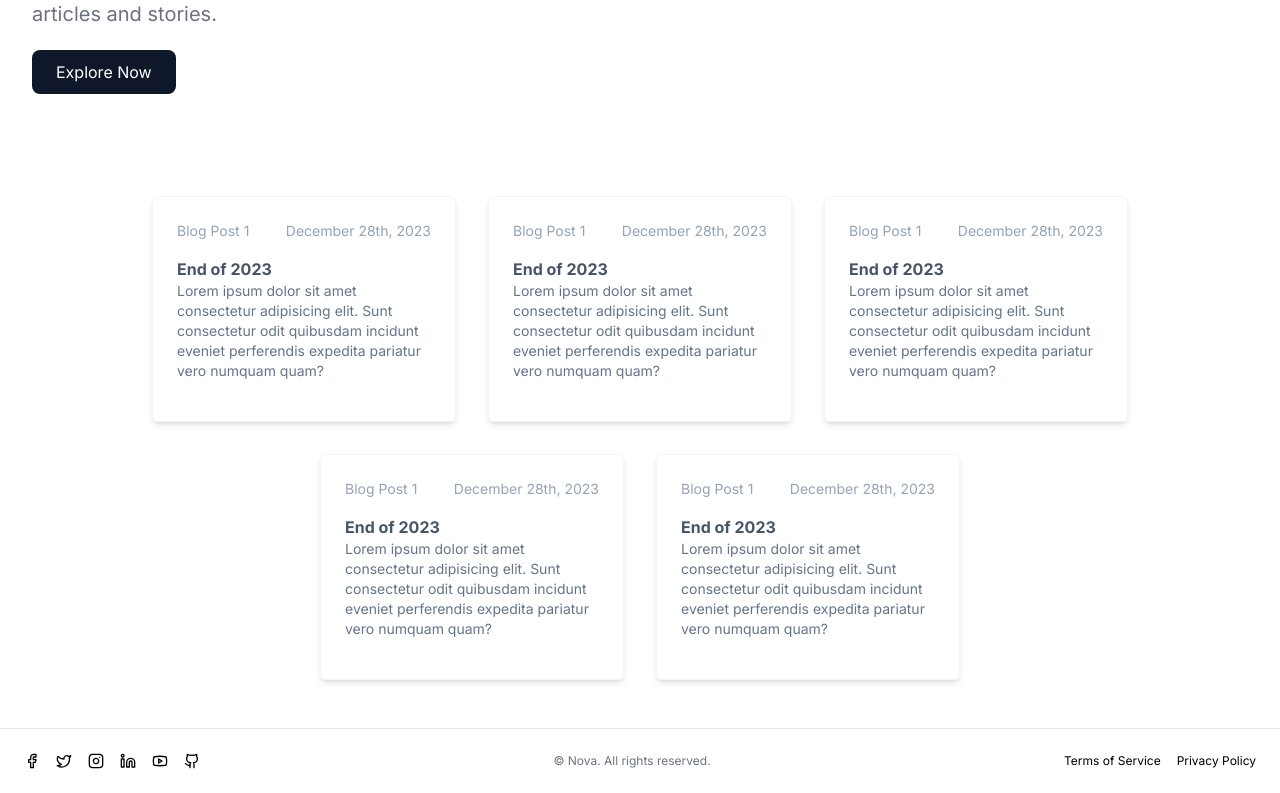
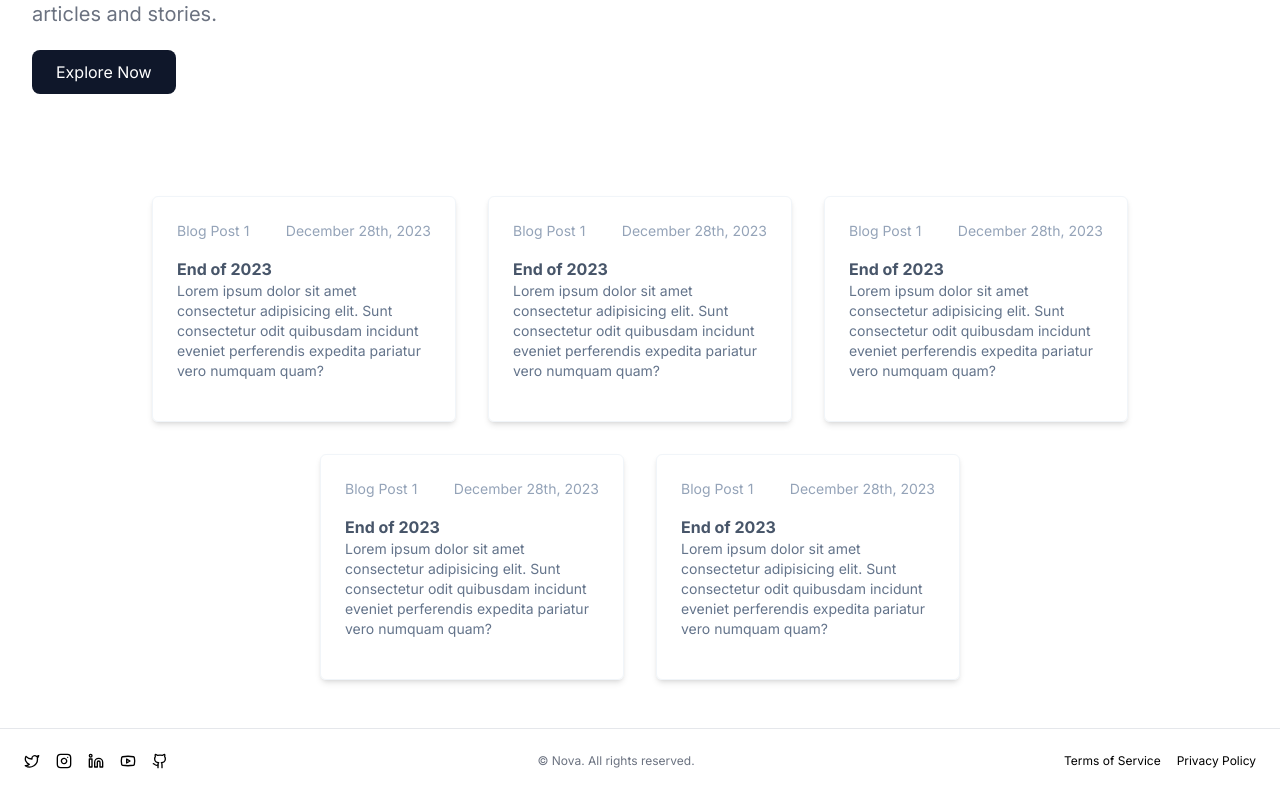
Before and after one commit to BrandonGormley/nova, a Next.js app: page / in a window 1280 px wide. Shown: the part 389-1182 px from the top of the page. Built offline with nearby package versions, Linux system fonts and the light colour scheme.

Commit message:
remove fb icojn & update social links

```diff
--- a/src/app/components/Footer.tsx
+++ b/src/app/components/Footer.tsx
@@ -5,24 +5,33 @@ export default function Footer() {
         <footer className='w-full py-6 border-t mx-auto max-w-[1440px] flex justify-center'>
             <div className='container px-4 md:px-6 flex items-center justify-between'>
                 <div className='flex gap-4'>
-                    <Link href='#'>
-                        <FacebookIcon className='w-4 h-4 hover:text-[#1877F2]' />
-                    </Link>
-                    <Link href='#'>
+                    <a
+                        href='https://twitter.com/BrandonGormley'
+                        target='_blank'
+                    >
                         <TwitterIcon className='w-4 h-4 hover:text-[#1DA1F2]' />
-                    </Link>
-                    <Link href='#'>
+                    </a>
+                    <a
+                        target='_blank'
+                        href='https://www.instagram.com/brandongormley/'
+                    >
                         <InstagramIcon className='w-4 h-4 hover:text-[#962fbf]' />
-                    </Link>
-                    <Link href='#'>
+                    </a>
+                    <a
+                        target='_blank'
+                        href='https://www.linkedin.com/in/brandontgormley/'
+                    >
                         <LinkedinIcon className='w-4 h-4 hover:text-[#0077b5]' />
-                    </Link>
-                    <Link href='#'>
+                    </a>
+                    <a
+                        target='_blank'
+                        href='https://www.youtube.com/channel/UCOtIOhA9Y0a36ah9UUZ6RCw'
+                    >
                         <YoutubeIcon className='w-4 h-4 hover:text-[#CD201F]' />
-                    </Link>
-                    <Link href='#'>
+                    </a>
+                    <a target='_blank' href='https://github.com/BrandonGormley'>
                         <GithubIcon className='w-4 h-4 hover:text-gray-700' />
-                    </Link>
+                    </a>
                 </div>
                 <p className='text-xs text-gray-500 dark:text-gray-400'>
                     © Nova. All rights reserved.
@@ -43,25 +52,6 @@ export default function Footer() {
                 </nav>
             </div>
         </footer>
-    );
-}
-
-function FacebookIcon(props: any) {
-    return (
-        <svg
-            {...props}
-            xmlns='http://www.w3.org/2000/svg'
-            width='24'
-            height='24'
-            viewBox='0 0 24 24'
-            fill='none'
-            stroke='currentColor'
-            strokeWidth='2'
-            strokeLinecap='round'
-            strokeLinejoin='round'
-        >
-            <path d='M18 2h-3a5 5 0 0 0-5 5v3H7v4h3v8h4v-8h3l1-4h-4V7a1 1 0 0 1 1-1h3z' />
-        </svg>
     );
 }
 
```
